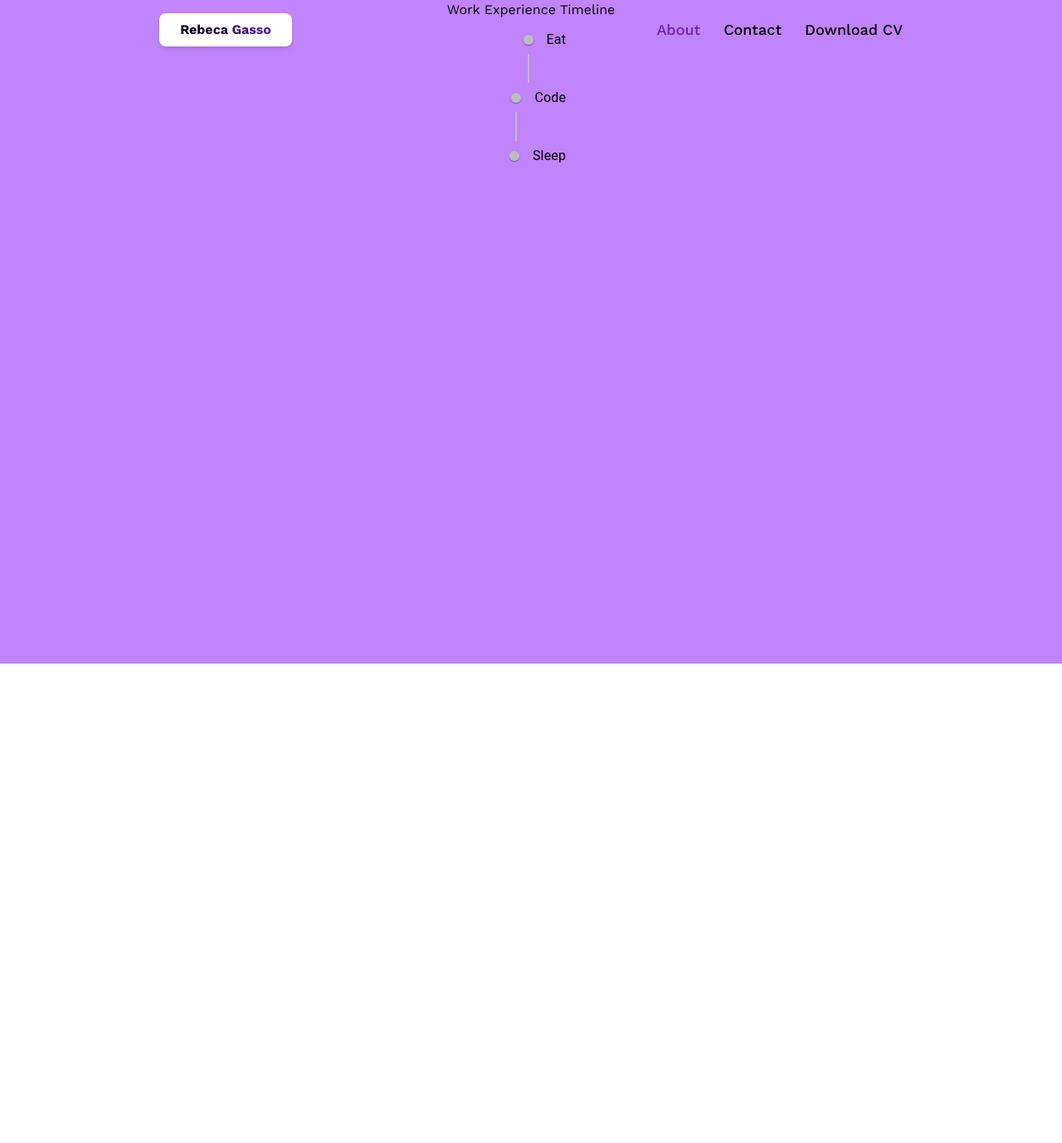
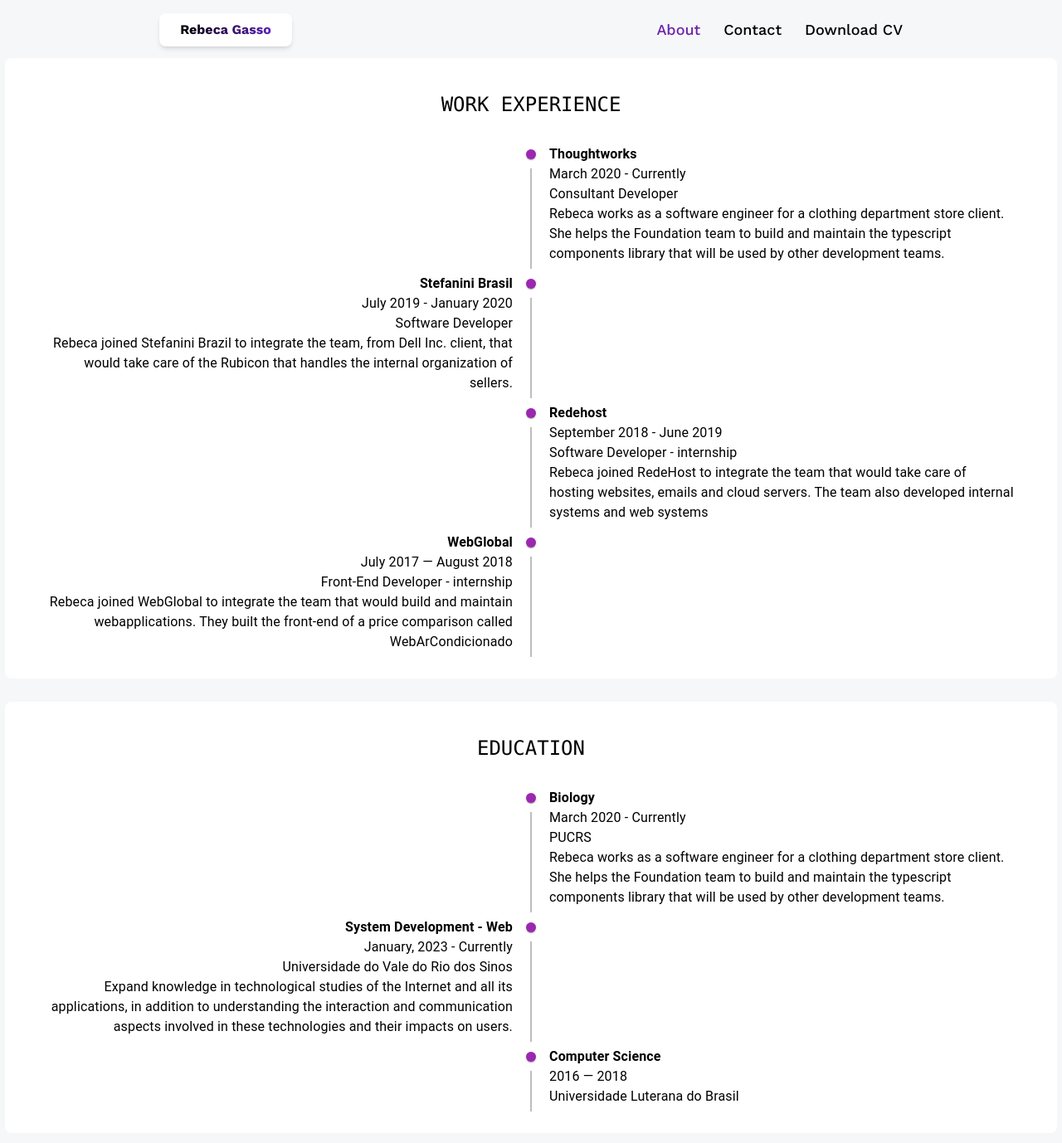
Before and after one commit to rgasso-codes/portfolio, a React (Create React App) app: page /about in a window 1280 px wide. Shown: the top 1378 px of the page at 83% size. Before the commit the page ends 800 px from the top, so only its background shows below. Built offline with nearby package versions, Linux system fonts and the light colour scheme; the HTML template or start-up script is replaced by a standard one.

Commit message:
feat: about

```diff
--- a/src/pages/About.jsx
+++ b/src/pages/About.jsx
@@ -2,33 +2,97 @@
 import Timeline from '@mui/lab/Timeline';
 import {TimelineConnector, TimelineContent, TimelineDot, TimelineItem, TimelineSeparator} from "@mui/lab";
 
+const Experiences = [
+  {
+    companyName: "Thoughtworks",
+    date: "March 2020 - Currently",
+    title: "Consultant Developer",
+    description: "Rebeca works as a software engineer for a clothing department store client. She helps the Foundation team to build and maintain the typescript components library that will be used by other development teams.",
+  },
+  {
+    companyName: "Stefanini Brasil",
+    date: "July 2019 - January 2020",
+    title: "Software Developer",
+    description: "Rebeca joined Stefanini Brazil to integrate the team, from Dell Inc. client, that would take care of the Rubicon that handles the internal organization of sellers.",
+  },
+  {
+    companyName: "Redehost",
+    date: "September 2018 - June 2019",
+    title: "Software Developer - internship",
+    description: "Rebeca joined RedeHost to integrate the team that would take care of hosting websites, emails and cloud servers. The team also developed internal systems and web systems",
+  },
+  {
+    companyName: "WebGlobal",
+    date: "July 2017 — August 2018",
+    title: "Front-End Developer - internship",
+    description: "Rebeca joined WebGlobal to integrate the team that would build and maintain webapplications. They built the front-end of a price comparison called WebArCondicionado",
+  },
+];
+const Education = [
+  {
+    colegeName: "Biology",
+    date: "March 2020 - Currently",
+    title: "PUCRS",
+    description: "Rebeca works as a software engineer for a clothing department store client. She helps the Foundation team to build and maintain the typescript components library that will be used by other development teams.",
+  },
+  {
+    colegeName: "System Development - Web",
+    date: "January, 2023 - Currently",
+    title: "Universidade do Vale do Rio dos Sinos",
+    description: "Expand knowledge in technological studies of the Internet and all its applications, in addition to understanding the interaction and communication aspects involved in these technologies and their impacts on users.",
+  },
+  {
+    colegeName: "Computer Science",
+    date: "2016 — 2018",
+    title: "Universidade Luterana do Brasil",
+  },
+];
+
 const About = () => {
   return (
-    <section className="w-full h-screen relative background flex flex-col items-center items-center bg-purple-400 ">
-      <h2>Work Experience Timeline</h2>
-      <Timeline>
+    <section className="relative background flex flex-col items-center items-center gap-4 pt-16 pb-16">
+      <div className="flex items-center justify-center rounded-lg bg-white flex-col p-5 m-1.5">
+        <h2 className="text-2xl font-mono m-5">WORK EXPERIENCE</h2>
+        <Timeline position="alternate">
+          { Experiences.map( (experience) =>
             <TimelineItem>
               <TimelineSeparator>
-            <TimelineDot />
+                <TimelineDot color="secondary" />
                 <TimelineConnector />
               </TimelineSeparator>
-          <TimelineContent>Eat</TimelineContent>
+              <TimelineContent>
+                <h3 className="font-semibold">{experience.companyName}</h3>
+                <p>{experience.date}</p>
+                <h4>{experience.title}</h4>
+                <p>{experience.description}</p>
+              </TimelineContent>
             </TimelineItem>
+          ) }
+        </Timeline>
+      </div>
+      <div className="flex items-center justify-center rounded-lg bg-white flex-col p-5 m-1.5">
+        <h2 className="text-2xl font-mono m-5">EDUCATION</h2>
+        <Timeline position="alternate">
+          { Education.map( (edu) =>
             <TimelineItem>
               <TimelineSeparator>
-            <TimelineDot />
+                <TimelineDot color="secondary" />
                 <TimelineConnector />
               </TimelineSeparator>
-          <TimelineContent>Code</TimelineContent>
+              <TimelineContent>
+                <div>
+                  <h3 className="font-semibold">{edu.colegeName}</h3>
+                  <p>{edu.date}</p>
+                </div>
+                <h4>{edu.title}</h4>
+                <p>{edu.description}</p>
+              </TimelineContent>
             </TimelineItem>
-        <TimelineItem>
-          <TimelineSeparator>
-            <TimelineDot />
-          </TimelineSeparator>
-          <TimelineContent>Sleep</TimelineContent>
-        </TimelineItem>
+          ) }
         </Timeline>
+      </div>
     </section>
+
   );
 };
 
```
Lines whose indentation alone changed are shown as unchanged.
